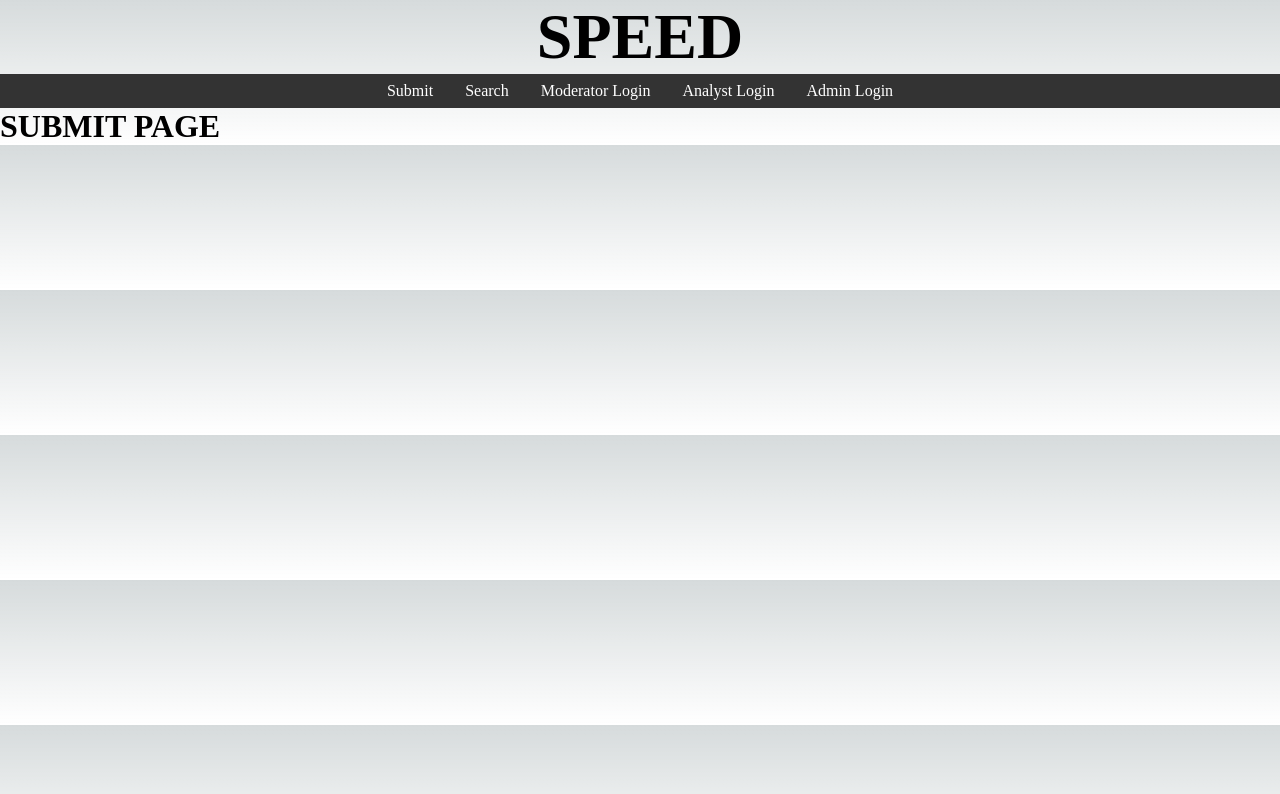
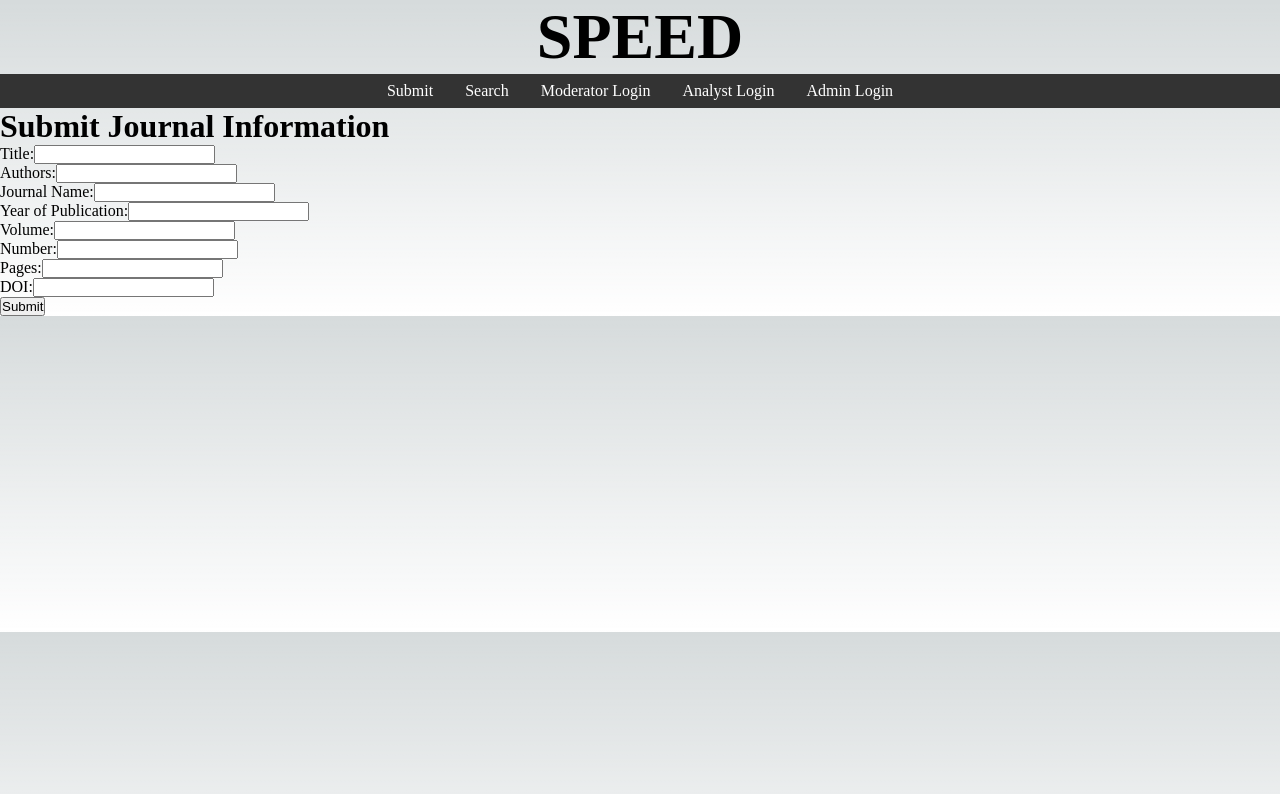
Before and after one commit to travyozza/SPEED, a Next.js app in the folder frontend/: page /SubmitPage in a window 1280 px wide. Shown: the top 794 px of the page. Built offline with nearby package versions, Linux system fonts and the light colour scheme.

Commit message:
fixed page layout issue

```diff
--- a/frontend/src/app/SubmitPage/page.tsx
+++ b/frontend/src/app/SubmitPage/page.tsx
@@ -1,3 +1,4 @@
+/*
 import React from 'react';
 
 const ArticleSubmitPage: React.FC = () => {
@@ -9,3 +10,136 @@ const ArticleSubmitPage: React.FC = () => {
 };
 
 export default ArticleSubmitPage;
+
+*/
+
+import React from 'react';
+//import React, { useState } from 'react';
+
+const SubmitPage: React.FC = () => {
+  /*return (
+    <div>
+      <header className={styles.title}>
+        <h1>SPEED</h1>
+      </header>
+      <Navbar />
+    </div>
+  );*/
+  /*
+  const [formData, setFormData] = useState({
+    title: '',
+    authors: '',
+    journalName: '',
+    yearOfPublication: '',
+    volume: '',
+    number: '',
+    pages: '',
+    doi: '',
+  });
+
+  const handleChange = (e: React.ChangeEvent<HTMLInputElement>) => {
+    const { name, value } = e.target;
+    setFormData({
+      ...formData,
+      [name]: value,
+    });
+  };
+
+  const handleSubmit = (e: React.FormEvent) => {
+    e.preventDefault();
+    // You can handle form submission here, e.g., send the data to an API or perform other actions
+    console.log(formData);
+  };
+  */
+
+  return (
+    <div>
+      <h1>Submit Journal Information</h1>
+      <form /*</div>onSubmit={handleSubmit}*/>
+        <div>
+          <label>Title:</label>
+          <input
+            type="text"
+            name="title"
+            //value={formData.title}
+            //onChange={handleChange}
+            required
+          />
+        </div>
+        <div>
+          <label>Authors:</label>
+          <input
+            type="text"
+            name="authors"
+            ///value={formData.authors}
+           // onChange={handleChange}
+            required
+          />
+        </div>
+        <div>
+          <label>Journal Name:</label>
+          <input
+            type="text"
+            name="journalName"
+            //value={formData.journalName}
+            //onChange={handleChange}
+            required
+          />
+        </div>
+        <div>
+          <label>Year of Publication:</label>
+          <input
+            type="text"
+            name="yearOfPublication"
+           // value={formData.yearOfPublication}
+           // onChange={handleChange}
+            required
+          />
+        </div>
+        <div>
+          <label>Volume:</label>
+          <input
+            type="text"
+            name="volume"
+           // value={formData.volume}
+            //onChange={handleChange}
+            required
+          />
+        </div>
+        <div>
+          <label>Number:</label>
+          <input
+            type="text"
+            name="number"
+            //value={formData.number}
+            //onChange={handleChange}
+            required
+          />
+        </div>
+        <div>
+          <label>Pages:</label>
+          <input
+            type="text"
+            name="pages"
+            //value={formData.pages}
+            //onChange={handleChange}
+            required
+          />
+        </div>
+        <div>
+          <label>DOI:</label>
+          <input
+            type="text"
+            name="doi"
+            //value={formData.doi}
+            //onChange={handleChange}
+            required
+          />
+        </div>
+        <button type="submit">Submit</button>
+      </form>
+    </div>
+  );
+};
+
+export default SubmitPage;
```
